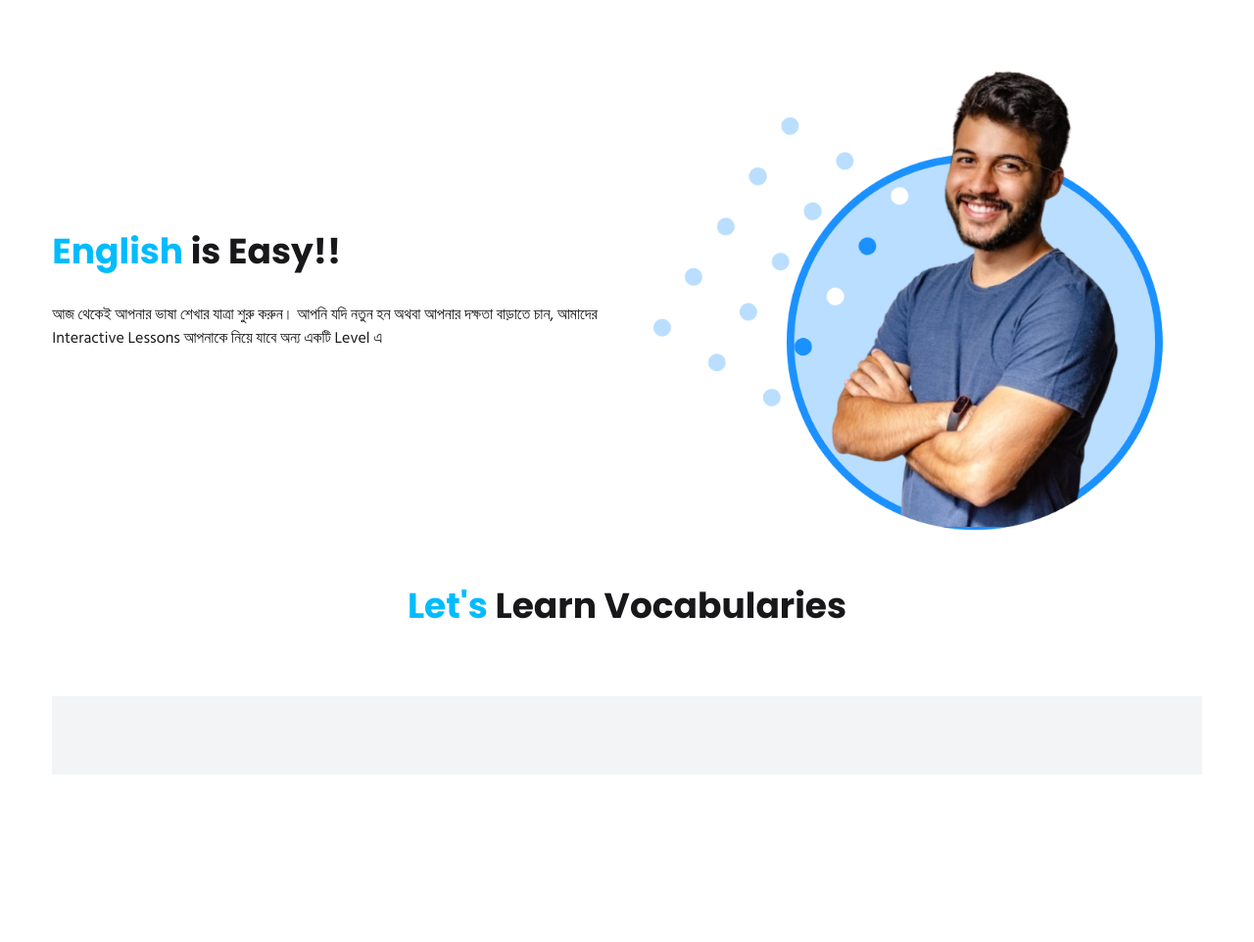
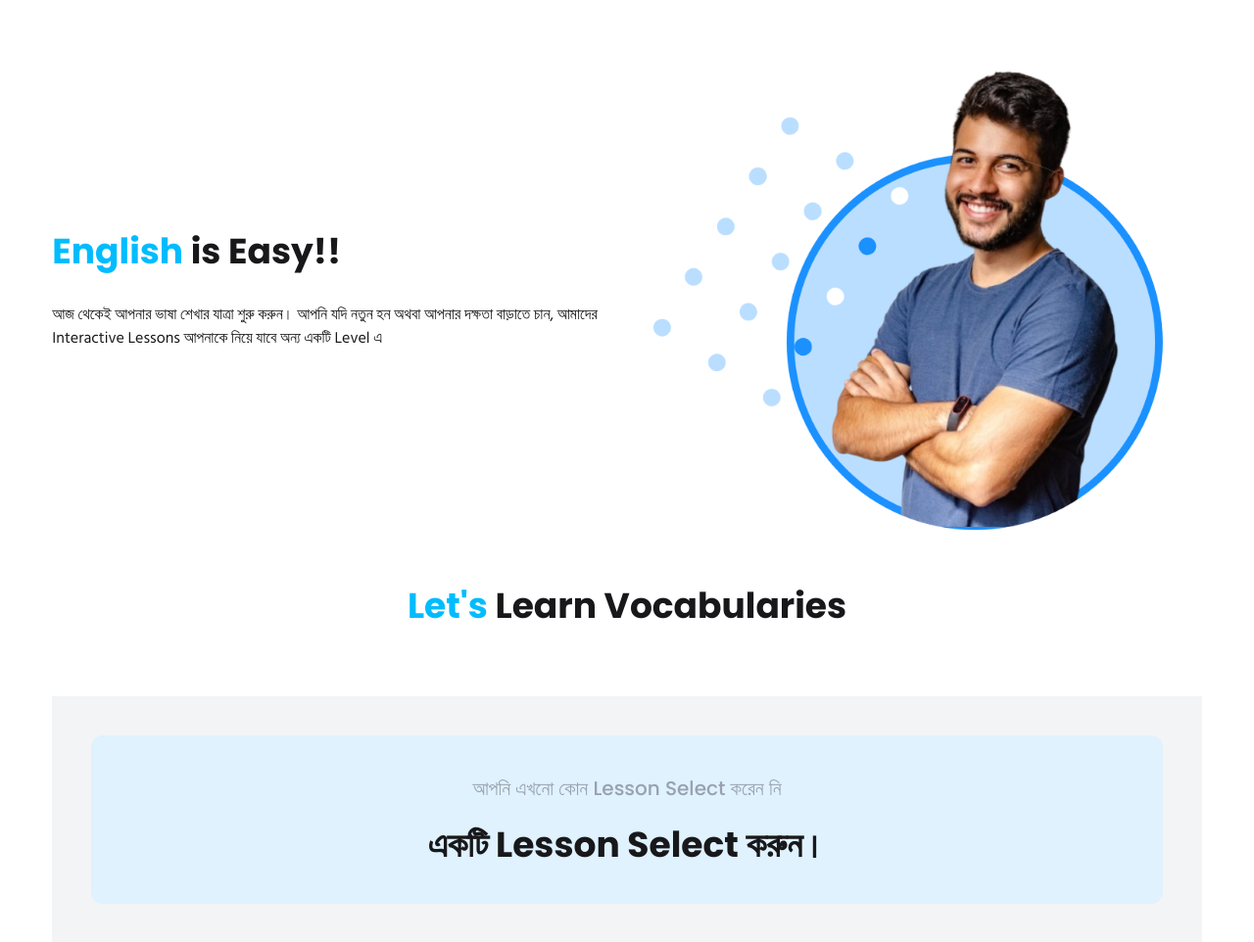
Before and after one commit to fathmakhatunmim/English-Janala, a plain HTML site: page index.htm in a window 1280 px wide. Shown: the part 78-1040 px from the top of the page at 98% size. Before the commit the page ends 909 px from the top, so only its background shows below. Drawn offline with nearby package versions, Linux system fonts and the light colour scheme; no server answers.

Commit message:
Lesson Select

```diff
--- a/index.htm
+++ b/index.htm
@@ -87,7 +87,10 @@
 
 <section id="word-container" class="bg-gray-100 grid grid-cols-3 gap-5 p-10 w-11/12 mx-auto my-10 ">
 
-
+<div class="justify-between bg-sky-100 items-center text-center  col-span-full rounded-xl py-10 space-y-6 font-bangla">
+    <p class="text-xl font-medium text-gray-400">আপনি এখনো কোন Lesson Select করেন নি</p>
+    <h2 class="font-bold text-4xl ">একটি Lesson Select করুন।</h2>
+</div>
 </section>
 
 
```
Also changed, not shown: script/index.js (+0 -7 lines).
